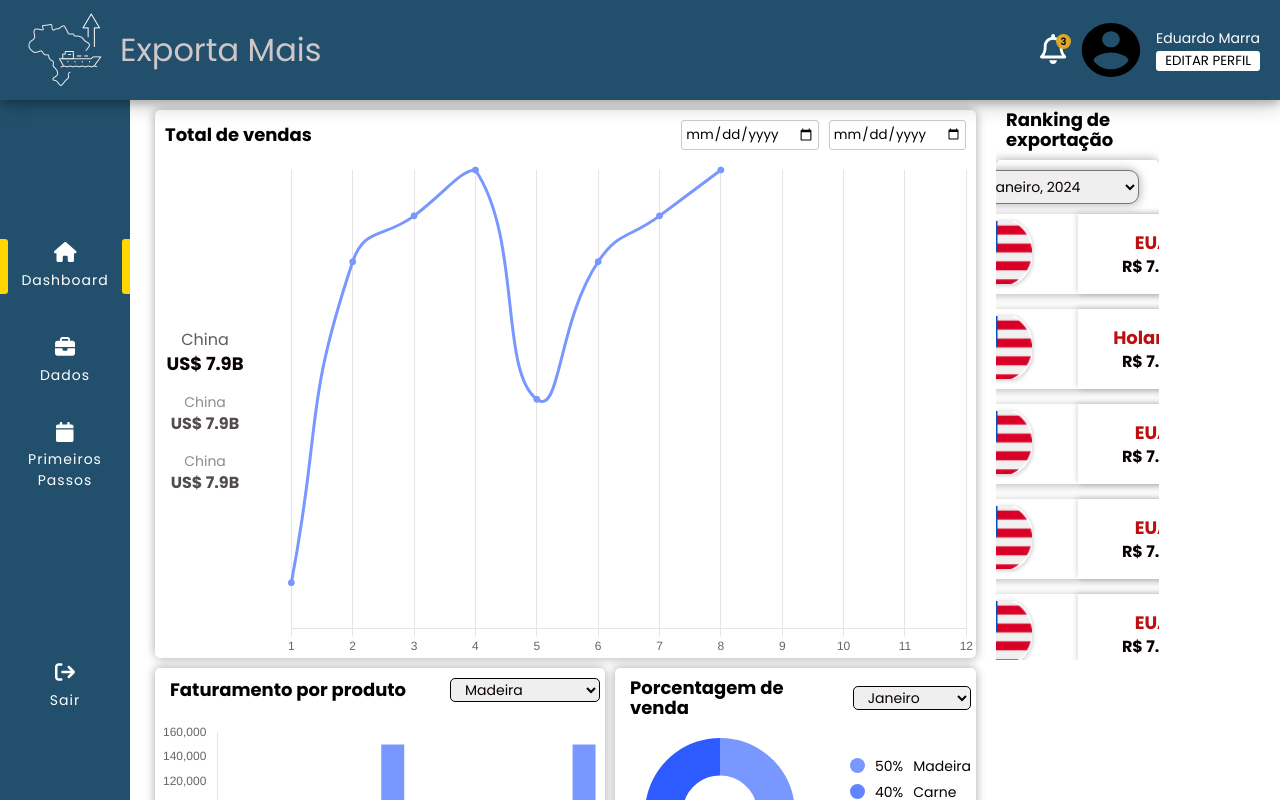
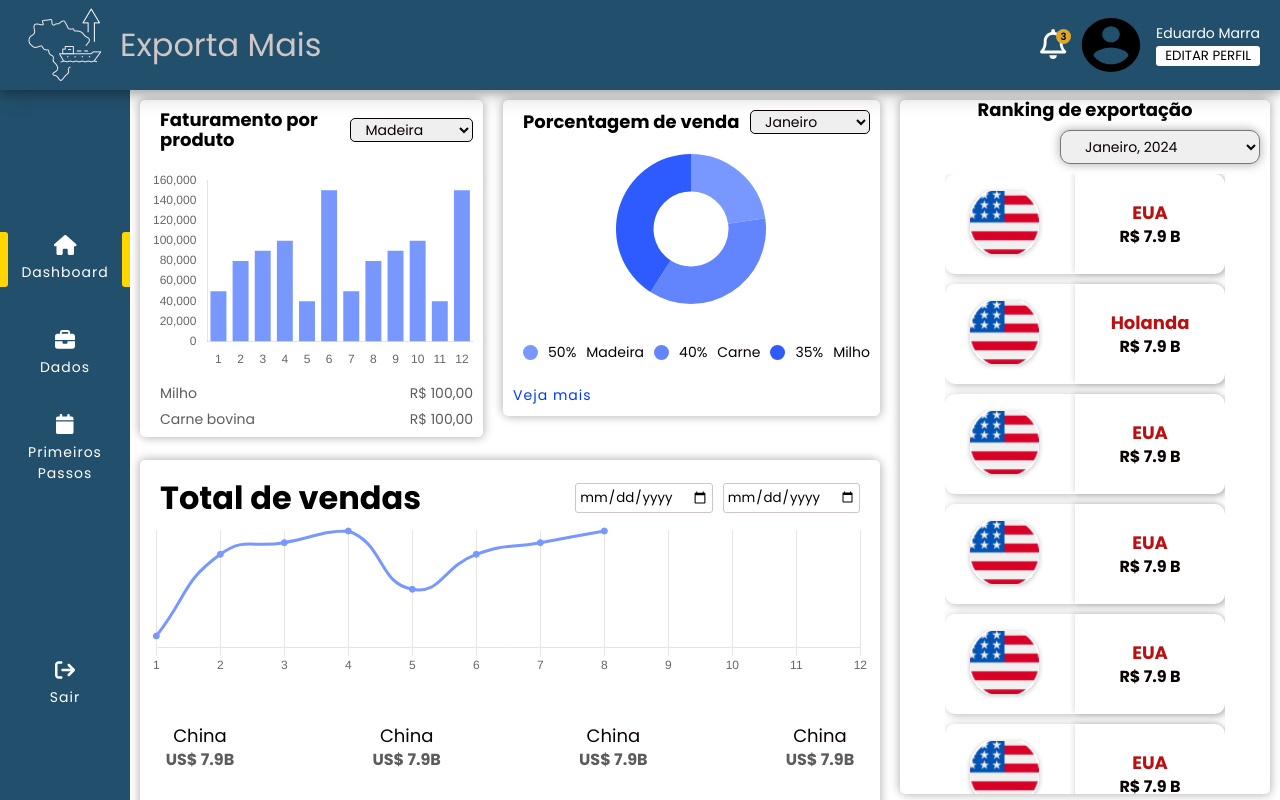
Before and after one commit to Eduardomarra/exportaMaisBr, an Angular app: page / in a window 1280 px wide. Shown: the top 800 px of the page. Built offline with nearby package versions, Linux system fonts and the light colour scheme.

Commit message:
correted dashboard styled

```diff
--- a/src/app/features/dashboard/components/per-product/per-product.component.scss
+++ b/src/app/features/dashboard/components/per-product/per-product.component.scss
@@ -1,7 +1,5 @@
 .container {
-  display: grid;
-  gap: 2rem;
-  padding: 1rem 0.5rem;
+  padding: 1rem;
 
   .title {
     display: flex;
@@ -9,6 +7,7 @@
     justify-content: space-between;
     gap: 0.5rem;
     width: 100%;
+    margin-bottom: 2rem;
 
     h2 {
       font-size: var(--fontSize-large);
@@ -29,8 +28,8 @@
   }
 
   .chart-pie {
-    display: grid;
-    grid-template-rows: 5fr 1fr;
+    display: flex;
+    flex-direction: column;
 
     gap: 1rem;
     width: 100%;
--- a/src/app/features/dashboard/components/percent-sale/percent-sale.component.html
+++ b/src/app/features/dashboard/components/percent-sale/percent-sale.component.html
@@ -36,9 +36,9 @@
         <span>35%</span>
         <span>Milho</span>
       </div>
-      <div class="view-more">
-        <a href="">Veja mais</a>
-      </div>
+    </div>
+    <div class="view-more">
+      <a href="">Veja mais</a>
     </div>
   </div>
 </div>
--- a/src/app/features/dashboard/components/percent-sale/percent-sale.component.scss
+++ b/src/app/features/dashboard/components/percent-sale/percent-sale.component.scss
@@ -1,14 +1,12 @@
 .container {
-  display: grid;
-  grid-template-rows: auto 2fr;
-  gap: 2rem;
-  padding: 1rem 0.5rem;
+  padding: 1rem;
 
   .title {
     display: flex;
     align-items: center;
     justify-content: space-between;
     gap: 1rem;
+    margin-bottom: 2rem;
 
     h2 {
       font-size: var(--fontSize-large);
@@ -32,6 +30,7 @@
     display: flex;
     align-items: flex-start;
     justify-content: flex-start;
+    flex-direction: column;
     gap: 2rem;
 
     .grafic-doughnut {
@@ -42,7 +41,7 @@
     .products {
       display: flex;
       align-items: center;
-      flex-direction: column;
+      justify-content: space-between;
       gap: 1rem;
       width: 100%;
       padding-left: 1rem;
@@ -76,13 +75,14 @@
           color: var(--black);
         }
       }
-
+    }
     .view-more {
       display: flex;
       align-items: flex-start;
       justify-content: flex-start;
       width: 100%;
       cursor: pointer;
+      margin-top: 0.5rem;
 
       a {
         font-size: var(--fontSize-small);
@@ -92,4 +92,3 @@
     }
   }
 }
-}
--- a/src/app/features/dashboard/components/ranking/ranking.component.html
+++ b/src/app/features/dashboard/components/ranking/ranking.component.html
@@ -1,6 +1,6 @@
-<div class="container">
-  <h2>Ranking de exportação</h2>
-  <div class="wrapper shadow-container">
+<div class="container shadow-container">
+  <div class="wrapper">
+    <h2>Ranking de exportação</h2>
     <div class="select-date">
       <select name="" id="" class="shadow-container">
         <option value="">Janeiro, 2024</option>
--- a/src/app/features/dashboard/components/ranking/ranking.component.scss
+++ b/src/app/features/dashboard/components/ranking/ranking.component.scss
@@ -1,18 +1,4 @@
 .container {
-  display: flex;
-  align-items: flex-start;
-  justify-content: flex-start;
-  flex-direction: column;
-  gap: 1rem;
-  width: 100%;
-  height: 100%;
-
-  h2 {
-    font-size: var(--fontSize-large);
-    line-height: var(--line-large);
-    padding-left: 1rem;
-  }
-
   .wrapper {
     display: flex;
     align-items: center;
@@ -21,13 +7,18 @@
     gap: 1rem;
     width: 100%;
     height: 100%;
-    padding: 1rem 2rem 3rem 2rem;
+
+    h2 {
+      font-size: var(--fontSize-large);
+      line-height: var(--line-large);
+    }
 
     .select-date {
       display: flex;
       align-items: center;
       justify-content: flex-end;
       width: 100%;
+      padding-right: 1rem;
 
       select {
         width: 20rem;
@@ -43,28 +34,26 @@
     .cards-ranking {
       display: flex;
       align-items: center;
-      justify-content: center;
       flex-direction: column;
-      gap: 1.5rem;
-      width: 100%;
+      gap: 1rem;
+      overflow-y: auto;
+      height: calc(100vh - 18rem);
 
       .card-country {
-        display: grid;
-        grid-template-columns: auto auto;
-        place-items: center;
+        display: flex;
+        align-items: center;
         gap: 1rem;
         border-radius: 10px;
         box-shadow: 3px 3px 8px rgba(0, 0, 0, 0.184),
           -1px -1px 8px rgba(0, 0, 0, 0.1);
+        width: 100%;
+        height: 100%;
 
         .image-country {
-          display: flex;
-          align-items: center;
           width: 8rem;
           height: 8rem;
           border-radius: 50%;
-          overflow: hidden;
-          margin: 0rem 3rem;
+          margin: 0rem 2rem;
 
           img {
             width: 100%;
@@ -79,10 +68,10 @@
           flex-direction: column;
           gap: 0.5rem;
           width: 15rem;
+          height: 100px;
           border-radius: 0px 10px 10px 0px;
           box-shadow: 2px 2px 5px rgba(0, 0, 0, 0.1),
             -2px -2px 5px rgba(0, 0, 0, 0.1);
-          height: 100%;
 
           h3 {
             font-size: var(--fontSize-large);
--- a/src/app/features/dashboard/components/total-sale/total-sale.component.html
+++ b/src/app/features/dashboard/components/total-sale/total-sale.component.html
@@ -16,11 +16,15 @@
         <span>China</span>
         <h2>US$ 7.9B</h2>
       </div>
-      <div class="card small">
+      <div class="card">
         <span>China</span>
         <h2>US$ 7.9B</h2>
       </div>
-      <div class="card small">
+      <div class="card">
+        <span>China</span>
+        <h2>US$ 7.9B</h2>
+      </div>
+      <div class="card">
         <span>China</span>
         <h2>US$ 7.9B</h2>
       </div>
--- a/src/app/features/dashboard/components/total-sale/total-sale.component.scss
+++ b/src/app/features/dashboard/components/total-sale/total-sale.component.scss
@@ -1,11 +1,6 @@
 .container {
-  display: flex;
-  align-items: center;
-  justify-content: center;
-  flex-direction: column;
-  gap: 0.5rem;
-  width: 100%;
-  height: 100%;
+  padding: 1rem;
+  height: 45vh;
 
   .title {
     display: flex;
@@ -15,8 +10,8 @@
     padding: 1rem;
 
     h2 {
-      font-size: var(--fontSize-large);
-      line-height: var(--line-large);
+      font-size: var(--fontSize-xxlarge);
+      line-height: var(--line-xxlarge);
     }
 
     .input-date {
@@ -39,16 +34,17 @@
     display: flex;
     align-items: center;
     justify-content: flex-start;
-    gap: 3rem;
-    width: 100%;
-    height: 100%;
+    flex-direction: column-reverse;
+    gap: 5rem;
 
     .sidebar {
       display: flex;
       align-items: center;
       justify-content: space-between;
-      flex-direction: column;
+      flex-wrap: wrap;
       gap: 2rem;
+      width: 100%;
+      overflow: hidden;
 
       .card {
         display: flex;
@@ -57,13 +53,13 @@
         min-width: 10rem;
         gap: 0.5rem;
 
-        span {
+        h2 {
           font-size: var(--fontSize-medium);
           line-height: var(--line-medium);
           color: var(--gray-300);
         }
 
-        h2 {
+        span {
           font-size: var(--fontSize-large);
           line-height: var(--line-large);
           color: var(--black);
@@ -86,7 +82,6 @@
 
     .chart-bar {
       width: 100%;
-      height: 100%;
     }
   }
 }
--- a/src/app/features/dashboard/dashboard.component.html
+++ b/src/app/features/dashboard/dashboard.component.html
@@ -1,18 +1,11 @@
-<div class="container">
-  <app-header></app-header>
+<app-header></app-header>
+<app-sidebar></app-sidebar>
+
+<main>
   <div class="wrapper">
-    <app-sidebar></app-sidebar>
-    <div class="dashboard">
-      <div class="dashboard-chart">
-        <app-total-sale></app-total-sale>
-        <div class="chart-products">
-          <app-per-product></app-per-product>
-          <app-percent-sale></app-percent-sale>
-        </div>
-      </div>
-      <div class="ranking">
-        <app-ranking></app-ranking>
-      </div>
-    </div>
+    <app-per-product></app-per-product>
+    <app-percent-sale></app-percent-sale>
+    <app-total-sale></app-total-sale>
+    <app-ranking></app-ranking>
   </div>
-</div>
+</main>
--- a/src/app/features/dashboard/dashboard.component.scss
+++ b/src/app/features/dashboard/dashboard.component.scss
@@ -1,4 +1,53 @@
-.container {
+:host {
+  display: grid;
+  grid-template-columns: 130px 1fr;
+  grid-template-rows: 90px 1fr;
+}
+
+app-sidebar {
+  grid-column: 1/2;
+  grid-row: 2/4;
+}
+app-header {
+  grid-column: 1/3;
+  grid-row: 1/2;
+}
+main {
+  grid-column: 2/3;
+  grid-row: 2/4;
+  padding: 1rem;
+  overflow-y: auto;
+
+  .wrapper {
+    display: grid;
+    grid-template-columns: 1fr 1fr 1fr 350px;
+    grid-template-rows: 350px 1fr;
+    gap: 1rem 2rem;
+
+    app-per-product {
+      grid-column: 1/3;
+      grid-row: 1/2;
+    }
+
+    app-percent-sale {
+      grid-column: 3/4;
+      grid-row: 1/2;
+    }
+
+    app-total-sale {
+      grid-column: 1/4;
+      grid-row: 2/4;
+    }
+
+    app-ranking {
+      grid-column: 4/6;
+      grid-row: 1/4;
+      height: calc(100vh - 15rem);
+    }
+  }
+}
+
+/*.container {
   height: 100vh;
   width: 100%;
 
@@ -36,4 +85,4 @@
       }
     }
   }
-}
+}*/
--- a/src/app/shared/header/header.component.scss
+++ b/src/app/shared/header/header.component.scss
@@ -2,8 +2,8 @@
   display: flex;
   align-items: center;
   justify-content: space-between;
-  width: 100vw;
-  height: 10rem;
+  width: 100%;
+  height: 9rem;
   background-color: var(--blue-800);
   padding: 1rem 2rem;
   box-shadow: 0 4px 8px 0 rgba(0, 0, 0, 0.2), 0 6px 20px 0 rgba(0, 0, 0, 0.19);
--- a/src/app/shared/sidebar/sidebar.component.scss
+++ b/src/app/shared/sidebar/sidebar.component.scss
@@ -1,6 +1,6 @@
 .container {
   width: 13rem;
-  height: calc(100vh - 10rem);
+  height: calc(100vh - 9rem);
   background: var(--blue-800);
   display: flex;
   flex-direction: column;
--- a/src/styles.scss
+++ b/src/styles.scss
@@ -53,6 +53,12 @@
   font-family: var(--family-body);
 }
 
+app-root {
+  display: block;
+  min-height: 100vh;
+  min-width: 100vw;
+}
+
 html {
   font-size: 62.5%;
 }
```
Lines whose indentation alone changed are shown as unchanged.
